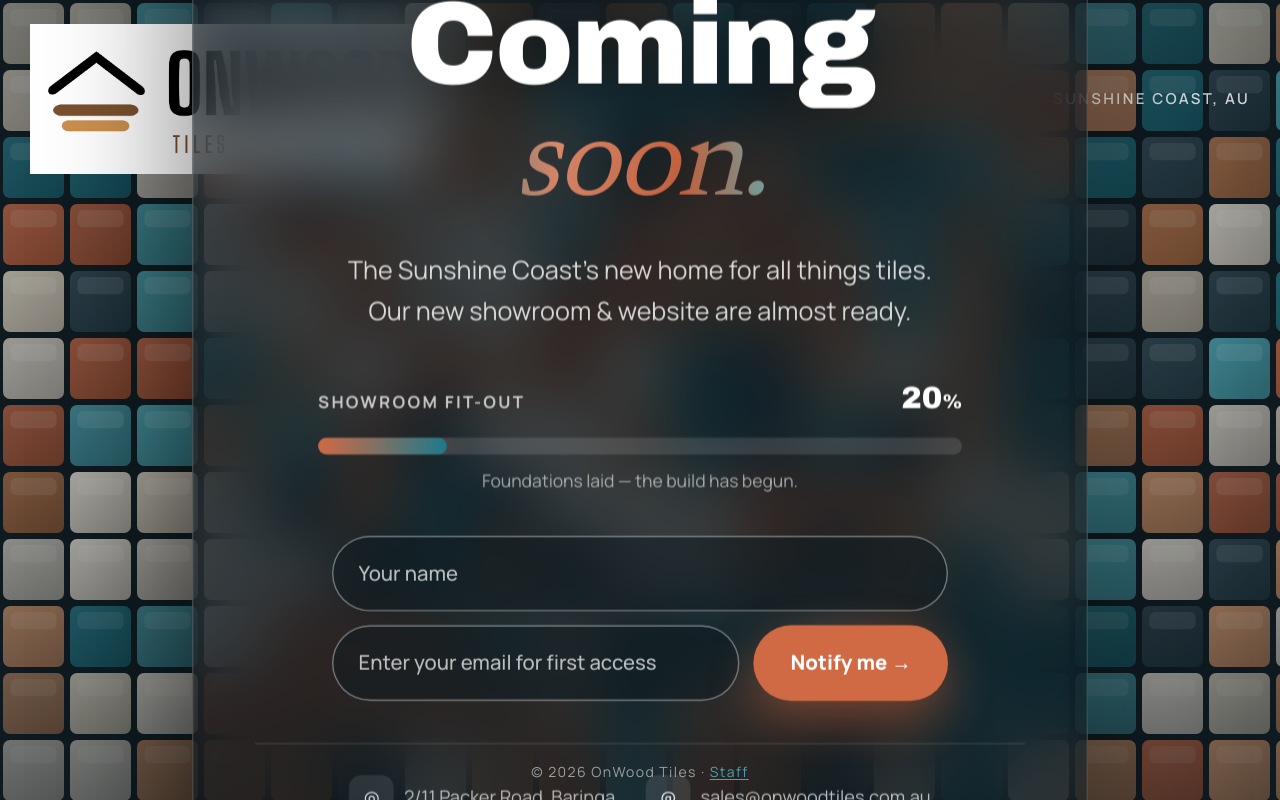
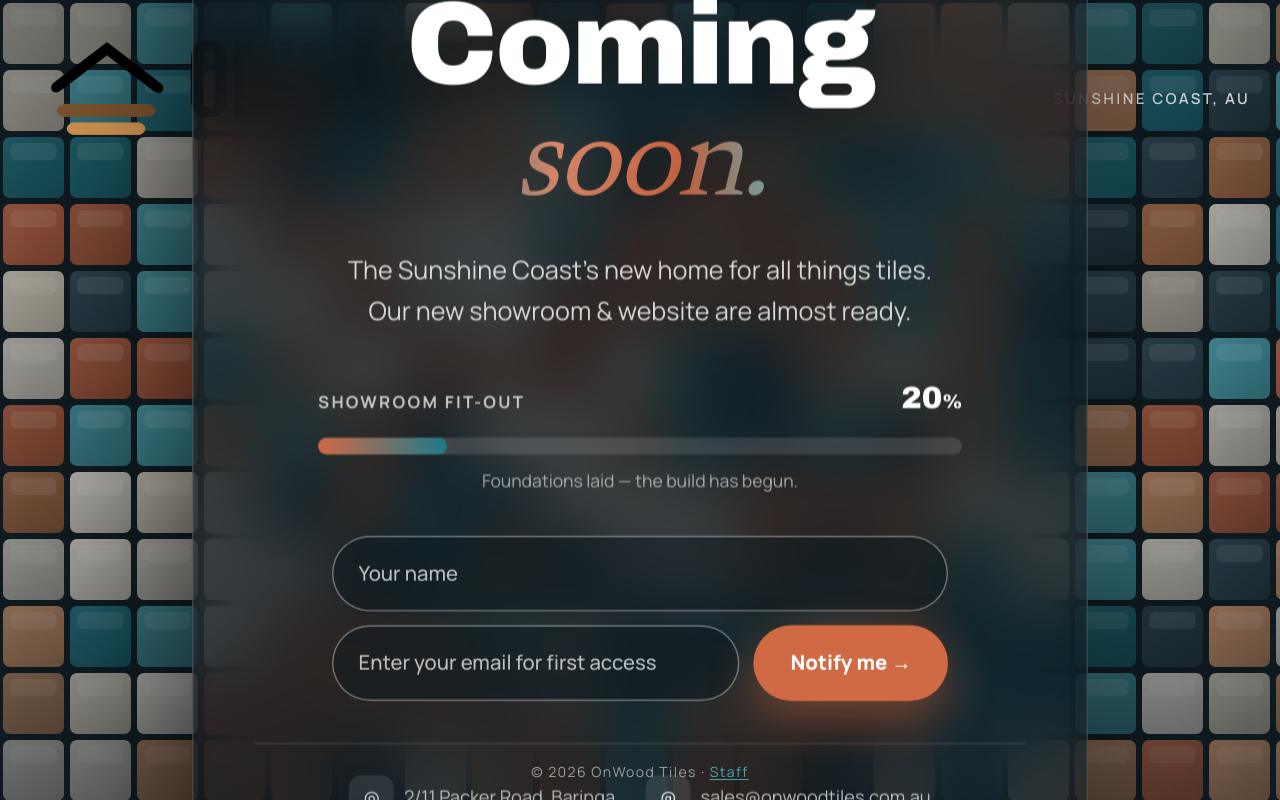
Before and after one commit to OnWood-TIles/onwood-web, a Next.js app: page / in a window 1280 px wide. Built offline with nearby package versions, Linux system fonts and the light colour scheme.

Commit message:
Coming-soon: use transparent (bg-removed) Tiles-only rect logo
Co-Authored-By: Claude Opus 4.8 (1M context) <noreply@anthropic.com>

```diff
--- a/app/components/ComingSoon.tsx
+++ b/app/components/ComingSoon.tsx
@@ -90,7 +90,7 @@ export default function ComingSoon() {
             src="/onwood-logo-rect.png"
             alt="OnWood Tiles"
             width={475}
-            height={181}
+            height={155}
             priority
             className={styles.brandLogo}
           />
```
Also changed, not shown: public/onwood-logo-rect.png.
